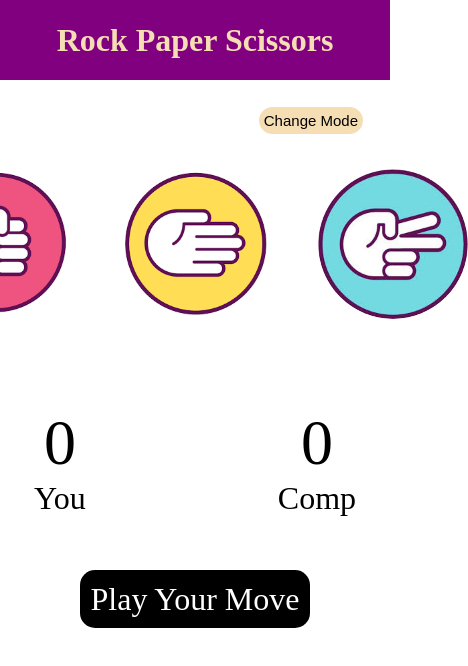
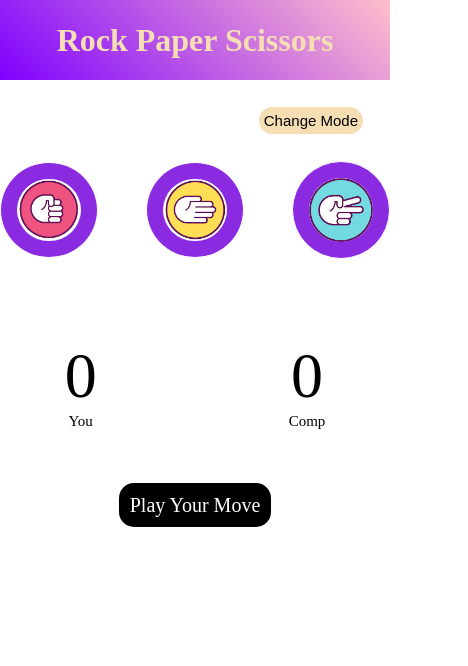
Before and after one commit to rushi1200/RockPaperScissor, a plain HTML site: page index.html in a window 390 px wide. Shown: the whole page, 468 px wide, since content can reach past the window. Drawn offline with Linux system fonts and the light colour scheme.

Commit message:
Update Game.css
added mobile version of website

```diff
--- a/Game.css
+++ b/Game.css
@@ -8,7 +8,7 @@
 }
 
 h1{
-    background-color: purple;
+    background : linear-gradient(45deg,#7f00ff,pink);;
     color: wheat;
     height: 5rem;
     min-height: 5rem;
@@ -25,7 +25,7 @@ h1{
     margin-top: 5rem;
 }
 .choice{
-    border: 1px solid none;
+    border: 1px solid white;
     height: 165px;
     width: 165px;
     border-radius: 50%;
@@ -37,12 +37,14 @@ h1{
     /* opacity: 0.5; */
     cursor: pointer;
     background-color: black;
+    border:4px solid white;
+
 }
 img{
     border: 1px solid none;
     border-radius: 50%;
-    height: 150px;
-    width: 150px;
+    height: 100%;
+    width: 100%;
     object-fit: cover;
 }
 
@@ -93,3 +95,28 @@ img{
     background-color: wheat;
     color: black;
 }
+
+@media (max-width:700px) {
+    .choices{
+        display: flex;
+        justify-content: space-evenly;
+        background-color: none;
+    }
+    .choice{
+        background-color: blueviolet;
+        width: 100px;
+        height: 100%;
+        padding: 1rem;
+
+    }
+    .score{
+        font-size: 15px;
+    }
+    img{
+        width: 100%;
+        height: auto;
+    }
+    #msg{
+        font-size: 20px;
+    }
+}
```
